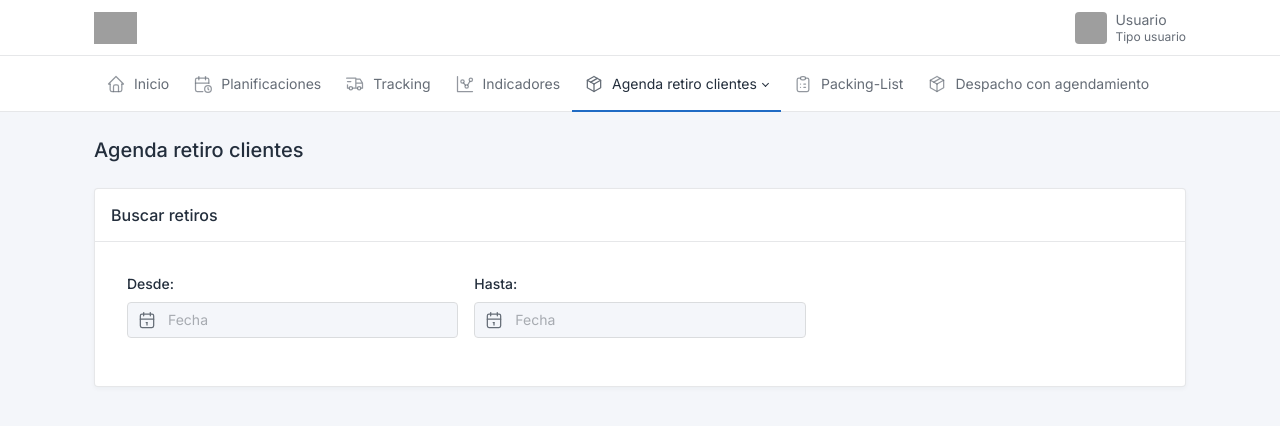
After one commit to nctd/proyecto-titulo, a Django app: page /buscar-retiro in a window 1280 px wide. The commit adds this page. Shown: the top 426 px of the page. Run offline with Django 3.2, Linux system fonts and the light colour scheme; some libraries are stand-ins or nearby versions; grey boxes are pictures that could not be loaded.

Commit message:
visualizar agendamientos

```diff
--- a/control_procesos_logisticos/cplUrls.py
+++ b/control_procesos_logisticos/cplUrls.py
@@ -1,4 +1,4 @@
-from control_procesos_logisticos.views import agendarRetiro, home,planificacion,tracking,indicadores,reporteGrafico,retiroGenerarPDF, validarOrdenVentaRetiro
+from control_procesos_logisticos.views import agendarRetiro, home,planificacion,tracking,indicadores,reporteGrafico,retiroGenerarPDF, validarOrdenVentaRetiro, visualizarRetiros
 from django.urls import path
 
 urlpatterns = [
@@ -9,5 +9,6 @@ urlpatterns = [
     path('get/reporte/obtenerfechas', reporteGrafico, name='reporte_grafico'),
     path('agendar-retiro',agendarRetiro,name='agendar_retiro'),
     path('get/agendar/generar-retiro',retiroGenerarPDF,name='generar_pdf_retiro'),
-    path('get/agendar/validar-ov',validarOrdenVentaRetiro,name='validar_orden')
+    path('get/agendar/validar-ov',validarOrdenVentaRetiro,name='validar_orden'),
+    path('buscar-retiro',visualizarRetiros,name='buscar_retiro'),
 ]
--- /dev/null
+++ b/control_procesos_logisticos/templates/agenda-retiro/buscar-retiro.html
@@ -0,0 +1,114 @@
+{% extends 'base.html' %}
+
+{% block content %}
+<div class="container-xl">
+    <!-- Page title -->
+    <div class="page-header d-print-none">
+        <div class="row align-items-center">
+            <div class="col">
+                <h2 class="page-title">
+                    Agenda retiro clientes
+                </h2>
+            </div>
+        </div>
+    </div>
+</div>
+<div class="page-body">
+    <div class="container-xl">
+        <!-- Content here -->
+        <div class="row row-cards">
+
+            <div class="col-12">
+                <div class="card">
+                    <div class='card-header'>
+                        <h3 class="card-title">Buscar retiros</h3>
+                    </div>
+                    <div class="card-body">
+                        <div class="col-12 p-3">
+                            <div class='row'>
+                                <div class='col-xl-4 mb-3'>
+                                    <label class="form-label">Desde:</label>
+                                    <div class="input-icon">
+                                        <span class="input-icon-addon">
+                                            <!-- Download SVG icon from http://tabler-icons.io/i/calendar -->
+                                            <svg xmlns="http://www.w3.org/2000/svg" class="icon" width="24" height="24"
+                                                viewBox="0 0 24 24" stroke-width="2" stroke="currentColor" fill="none"
+                                                stroke-linecap="round" stroke-linejoin="round">
+                                                <path stroke="none" d="M0 0h24v24H0z" fill="none" />
+                                                <rect x="4" y="5" width="16" height="16" rx="2" />
+                                                <line x1="16" y1="3" x2="16" y2="7" />
+                                                <line x1="8" y1="3" x2="8" y2="7" />
+                                                <line x1="4" y1="11" x2="20" y2="11" />
+                                                <line x1="11" y1="15" x2="12" y2="15" />
+                                                <line x1="12" y1="15" x2="12" y2="18" />
+                                            </svg>
+                                        </span>
+                                        <input class="form-control" placeholder="Fecha" id="fecha-desde"
+                                            name='fecha-desde' type='text' />
+                                    </div>
+                                </div>
+                                <div class='col-xl-4 mb-3'>
+                                    <label class="form-label">Hasta:</label>
+                                    <div class="input-icon">
+                                        <span class="input-icon-addon">
+                                            <!-- Download SVG icon from http://tabler-icons.io/i/calendar -->
+                                            <svg xmlns="http://www.w3.org/2000/svg" class="icon" width="24" height="24"
+                                                viewBox="0 0 24 24" stroke-width="2" stroke="currentColor" fill="none"
+                                                stroke-linecap="round" stroke-linejoin="round">
+                                                <path stroke="none" d="M0 0h24v24H0z" fill="none" />
+                                                <rect x="4" y="5" width="16" height="16" rx="2" />
+                                                <line x1="16" y1="3" x2="16" y2="7" />
+                                                <line x1="8" y1="3" x2="8" y2="7" />
+                                                <line x1="4" y1="11" x2="20" y2="11" />
+                                                <line x1="11" y1="15" x2="12" y2="15" />
+                                                <line x1="12" y1="15" x2="12" y2="18" />
+                                            </svg>
+                                        </span>
+                                        <input class="form-control" placeholder="Fecha" id="fecha-hasta"
+                                            name='fecha-hasta' type='text' />
+                                    </div>
+                                </div>
+                            </div>
+                        </div>
+                    </div>
+                </div>
+            </div>
+        </div>
+    </div>
+
+    <script>
+        const e = document.getElementById('nav-item-agenda')
+        e.classList.add('active')
+
+    </script>
+
+    <script>
+        document.addEventListener("DOMContentLoaded", function () {
+            const picker = new Litepicker({
+                element: document.getElementById('fecha-desde'),
+                elementEnd: document.getElementById('fecha-hasta'),
+                autoRefresh: true,
+                format: 'DD/MM/YYYY',
+                lang: 'es-ES',
+                singleMode: false,
+                allowRepick: true,
+                tooltipText: { 'days': 'días' },
+                showTooltip: false,
+                buttonText: {
+                    previousMonth:
+                        `<svg xmlns="http://www.w3.org/2000/svg" class="icon" width="24" height="24" viewBox="0 0 24 24" stroke-width="2" stroke="currentColor" fill="none" stroke-linecap="round" stroke-linejoin="round">
+                            <path stroke="none" d="M0 0h24v24H0z" fill="none" />
+                            <polyline points="15 6 9 12 15 18" />
+                        </svg>`,
+                    nextMonth:
+                        `<svg xmlns="http://www.w3.org/2000/svg" class="icon" width="24" height="24" viewBox="0 0 24 24" stroke-width="2" stroke="currentColor" fill="none" stroke-linecap="round" stroke-linejoin="round">
+                            <path stroke="none" d="M0 0h24v24H0z" fill="none" />
+                            <polyline points="9 6 15 12 9 18" />
+                        </svg>`,
+                },
+
+            });
+        })
+    </script>
+
+    {% endblock %}
--- a/control_procesos_logisticos/templates/base.html
+++ b/control_procesos_logisticos/templates/base.html
@@ -183,7 +183,7 @@
                                             <a class="dropdown-item" href="{% url 'agendar_retiro' %}">
                                                 Agendar
                                             </a>
-                                            <a class="dropdown-item" href="/">
+                                            <a class="dropdown-item" href="{% url 'buscar_retiro' %}">
                                                 Buscar
                                             </a>
                                         </div>
--- a/control_procesos_logisticos/views.py
+++ b/control_procesos_logisticos/views.py
@@ -740,3 +740,6 @@ def validarOrdenVentaRetiro(request):
         # linea_exists = Linea.objects.filter(orden_venta=orden_venta,num_linea=linea).exists()
 
         # if ov_exists and linea_exists:
+
+def visualizarRetiros(request):
+    return render(request,'agenda-retiro/buscar-retiro.html')
```
Also changed, not shown: control_procesos_logisticos/templates/agenda-retiro/agendar.html (+13 -2 lines), control_procesos_logisticos/templates/indicadores/indicadores.html (+6 -4 lines), control_procesos_logisticos/templates/planificacion/planificacion.html (+13 -2 lines), control_procesos_logisticos/templates/tracking/tracking.html (+12 -12 lines).
